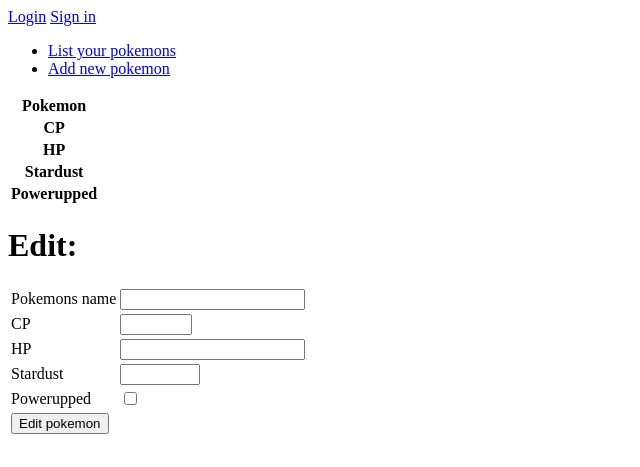
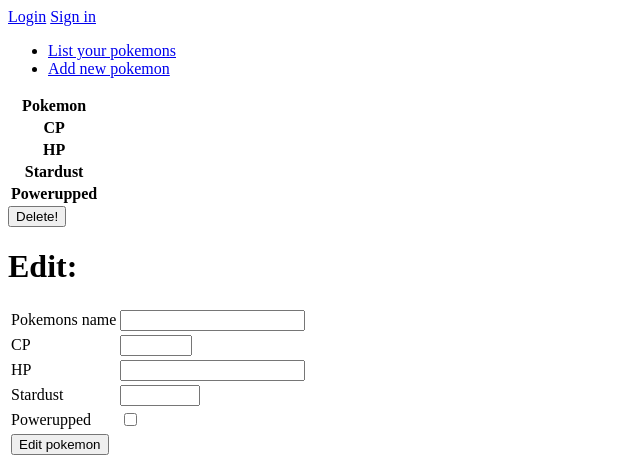
Before and after one commit to minkamanki/gotta-catch-em-all, a Flask app: page /pokemons/1/ in a window 1280 px wide. Shown: the top 467 px of the page, without its empty margins (0-640 px from the left). Run offline with Flask 2, Linux system fonts and the light colour scheme; data that the repository does not hold is empty.

Commit message:
Pokemons can be removed

```diff
--- a/application/pokemons/views.py
+++ b/application/pokemons/views.py
@@ -51,11 +51,6 @@
 @login_required
 def pokemons_edit(pokemon_id):
     form = PokemonForm(request.form)
-    print(request.form)
-    print('hi')
-    print('hi')
-    print('hi')
-    print('hi')
 
     if not form.validate():
         return render_template("pokemons/pokemon.html", form = form)
@@ -70,3 +65,10 @@
     db.session().commit()
 
     return render_template("pokemons/pokemon.html", pokemon = pokemon.query.get(pokemon_id), form= PokemonForm())
+
+@app.route("/pokemons/<pokemon_id>/delete/", methods=["POST"])
+@login_required
+def pokemons_delete(pokemon_id):
+    db.session.delete(pokemon.query.get(pokemon_id))
+    db.session().commit()
+    return redirect(url_for("pokemons_index"))
--- a/application/templates/pokemons/pokemon.html
+++ b/application/templates/pokemons/pokemon.html
@@ -1,6 +1,7 @@
 {% extends "layout.html" %}
 
 {% block body %}
+
 <table>
     <tr>
         <th>Pokemon</th>
@@ -24,6 +25,11 @@
         <td>{{ pokemon.powerupped }}</td>
     </tr>
 </table>
+
+<form method="POST" action="{{ url_for('pokemons_delete', pokemon_id=pokemon.id) }}">
+    <input type="submit" value="Delete!"/>
+</form>
+
 <h1>Edit:</h1>
 <form method="POST" action="{{ url_for('pokemons_edit', pokemon_id=pokemon.id) }}">
         <table>
```
